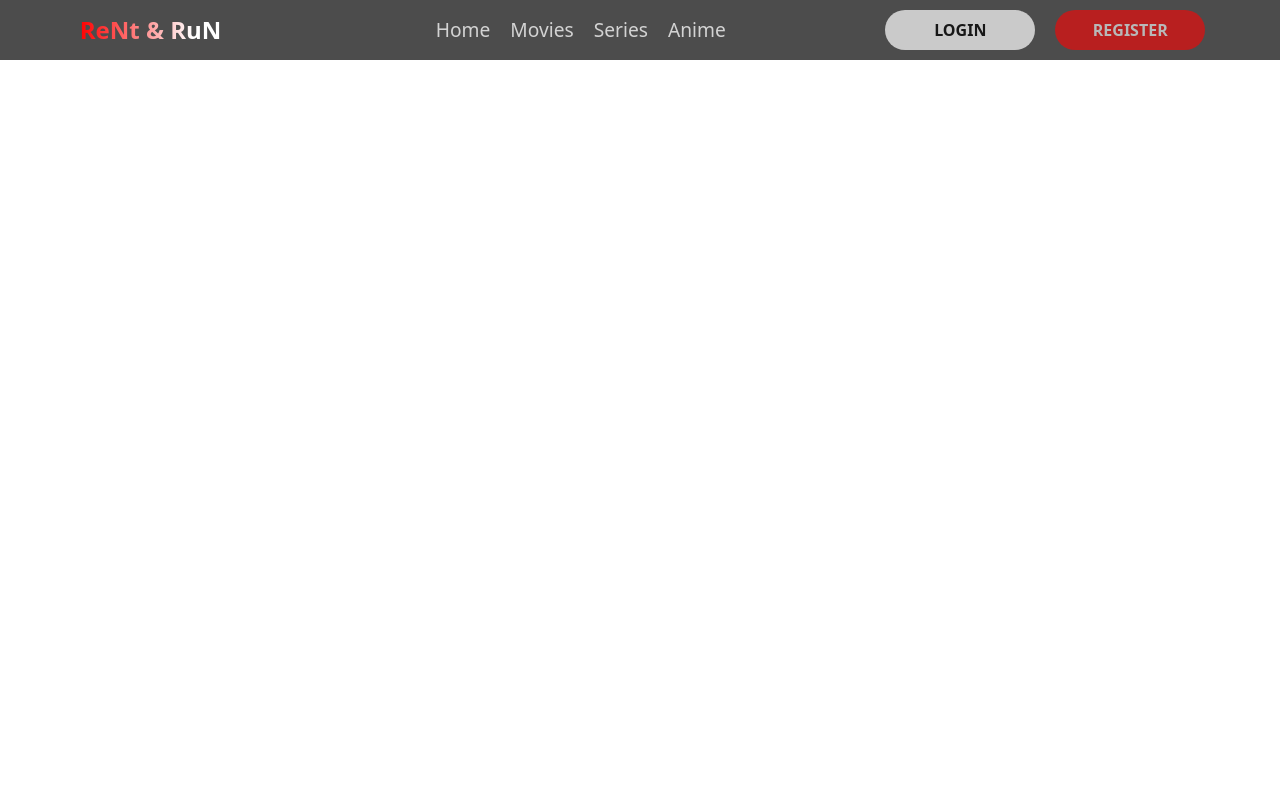
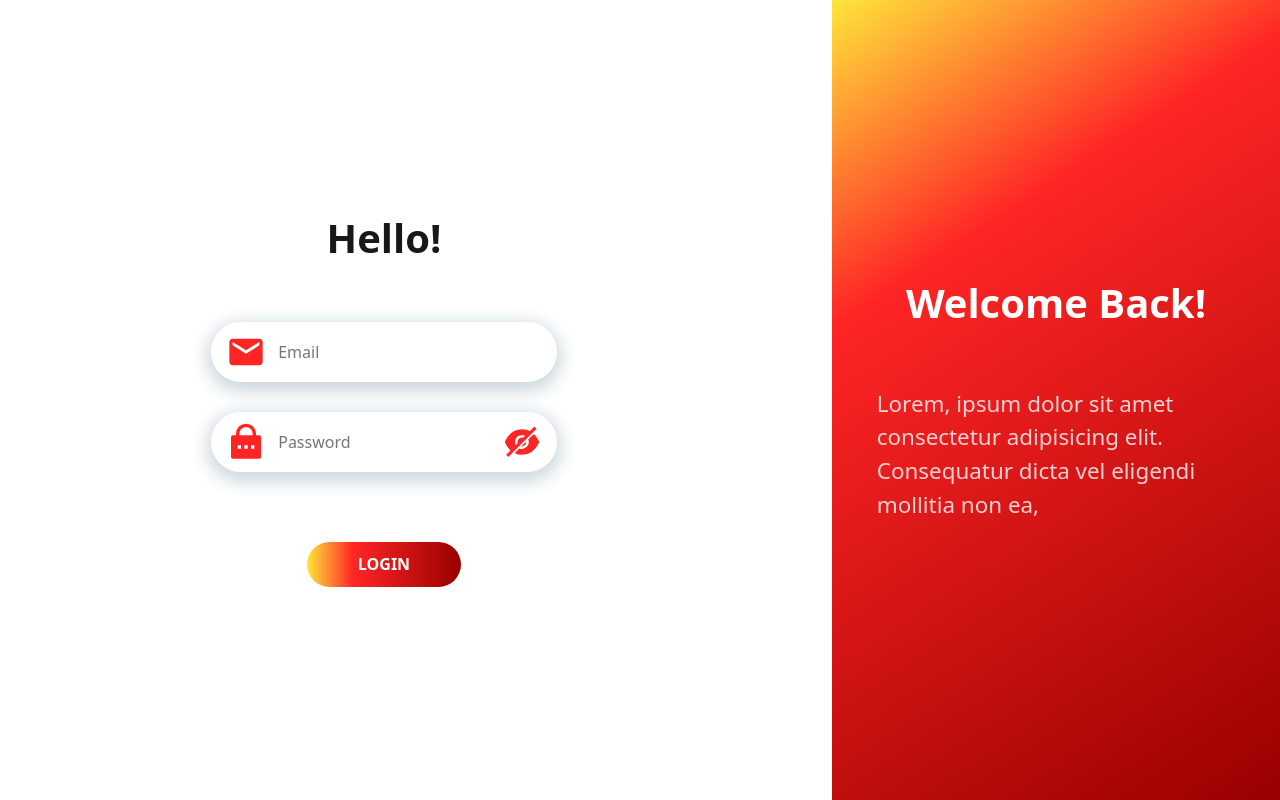
Before and after one commit to VishavKamboj01/Rent_and_Run_Frontend, a React (Create React App) app: page /login in a window 1280 px wide. Built offline with nearby package versions, Linux system fonts and the light colour scheme.

Commit message:
Added Login and Register form.

```diff
--- a/package.json
+++ b/package.json
@@ -7,6 +7,7 @@
     "@testing-library/react": "^13.3.0",
     "@testing-library/user-event": "^13.5.0",
     "bootstrap": "^5.1.3",
+    "joi": "^17.6.0",
     "react": "^18.1.0",
     "react-bootstrap": "^2.4.0",
     "react-dom": "^18.1.0",
--- a/src/App.js
+++ b/src/App.js
@@ -5,13 +5,15 @@ import "./App.css";
 import Home from "./components/Home/Home";
 import "bootstrap/dist/css/bootstrap.min.css";
 import Info from "./components/Info/Info";
+import Form from "./components/Login/Form";
 
 function App() {
   return (
     <Fragment>
       <Router>
-        <Navbar />
         <Routes>
+          <Route path="/login" element={<Form type="login" />} />
+          <Route path="/register" element={<Form type="register" />} />
           <Route path="/anime" element={<Home type="anime" />} />
           <Route path="/series" element={<Home type="series" />} />
           <Route path="/movies" element={<Home type="movies" />} />
--- a/src/components/Home/Home.jsx
+++ b/src/components/Home/Home.jsx
@@ -4,7 +4,7 @@ import { moviesDataWide, animeDataWide, mixData } from "../../service/http";
 import ContentCard from "./Content/ContentCard";
 import { Carousel } from "react-bootstrap";
 import Slider from "./Content/Slider/Slider";
-
+import Navbar from "./Navbar/Navbar";
 export default function Home({ type }) {
   const [data, setData] = useState([]);
   useEffect(() => {
@@ -16,6 +16,8 @@ export default function Home({ type }) {
 
   return (
     <HomeContainer>
+      <Navbar />
+
       <ContentContainer>
         <Carousel variant="dark" touch={true} slide={true} interval={2000}>
           {data.map((item) => (
--- a/src/components/Home/Navbar/Navbar.jsx
+++ b/src/components/Home/Navbar/Navbar.jsx
@@ -1,4 +1,5 @@
 import React, { useState, useEffect, useCallback } from "react";
+import { useNavigate } from "react-router-dom";
 
 import {
   Icon,
@@ -11,8 +12,18 @@ import {
   LoginButton,
   RegisterButton,
 } from "./NavbarStyles";
-import R from "../../../images/icons/r.png";
+
 export default function Navbar() {
+  const navigate = useNavigate();
+
+  const handleLoginClick = () => {
+    navigate("/login");
+  };
+
+  const handleRegisterClick = () => {
+    navigate("/register");
+  };
+
   return (
     <NavbarContainer>
       <IconAndLinksContainer>
@@ -27,8 +38,10 @@ export default function Navbar() {
           <StyledNavLink to="/anime">Anime</StyledNavLink>
         </LinksContainer>
         <div>
-          <LoginButton>LOGIN</LoginButton>
-          <RegisterButton>REGISTER</RegisterButton>
+          <LoginButton onClick={handleLoginClick}>LOGIN</LoginButton>
+          <RegisterButton onClick={handleRegisterClick}>
+            REGISTER
+          </RegisterButton>
         </div>
       </IconAndLinksContainer>
     </NavbarContainer>
--- a/src/components/Info/Info.jsx
+++ b/src/components/Info/Info.jsx
@@ -22,12 +22,13 @@ import {
 } from "./InfoStyles";
 import ReviewComponent from "./ReviewComponent";
 import Photos from "./Photos";
-
+import Navbar from "../Home/Navbar/Navbar";
 export default function Info() {
   const location = useLocation();
   const { title, image, rating } = location.state;
   return (
     <BaseContainer>
+      <Navbar />
       <ContentCard title={title} image={image} rating={rating} />;
       <InfoSection>
         <MovieInfoBaseContainer style={{ marginTop: 100 }}>
--- /dev/null
+++ b/src/components/Login/Form.jsx
@@ -0,0 +1,89 @@
+import React, { useState } from "react";
+import {
+  BaseContainer,
+  Button,
+  Content,
+  FormContainer,
+  SideBanner,
+  Text,
+  TextField,
+  TextFieldContainer,
+  Title,
+} from "./LoginStyles";
+import { MdEmail } from "react-icons/md";
+import { FaUserCircle } from "react-icons/fa";
+import { RiLockPasswordFill } from "react-icons/ri";
+import { AiFillEyeInvisible, AiFillEye } from "react-icons/ai";
+
+import colors from "../../utils/colors";
+export default function Form({ type }) {
+  const [eyeClick, setEyeClick] = useState(false);
+
+  return (
+    <BaseContainer>
+      <FormContainer>
+        <Title style={{ color: "black", opacity: 0.9 }}>
+          {type === "login" ? "Hello!" : "Hello, Friend!"}
+        </Title>
+
+        {type === "register" && (
+          <TextFieldContainer>
+            <FaUserCircle
+              size={40}
+              color={colors.red}
+              style={{ zIndex: 1, marginLeft: 15 }}
+            />
+            <TextField placeholder="Name" />
+          </TextFieldContainer>
+        )}
+
+        <TextFieldContainer>
+          <MdEmail
+            size={40}
+            color={colors.red}
+            style={{ zIndex: 1, marginLeft: 15 }}
+          />
+          <TextField placeholder="Email" type="email" />
+        </TextFieldContainer>
+        <TextFieldContainer>
+          <RiLockPasswordFill
+            size={40}
+            color={colors.red}
+            style={{ zIndex: 1, marginLeft: 15 }}
+          />
+          <TextField
+            placeholder="Password"
+            type={eyeClick ? "text" : "password"}
+          />
+          {eyeClick ? (
+            <AiFillEye
+              onClick={() => setEyeClick(false)}
+              size={40}
+              color={colors.red}
+              style={{ zIndex: 1, marginRight: 15, cursor: "pointer" }}
+            />
+          ) : (
+            <AiFillEyeInvisible
+              onClick={() => setEyeClick(true)}
+              size={40}
+              color={colors.red}
+              style={{ zIndex: 1, marginRight: 15, cursor: "pointer" }}
+            />
+          )}
+        </TextFieldContainer>
+        <Button>{type === "register" ? "CREATE ACCOUNT" : " LOGIN"}</Button>
+      </FormContainer>
+      <SideBanner>
+        <Content>
+          <Title>
+            {type === "register" ? "Glad to see you!" : "Welcome Back!"}
+          </Title>
+          <Text>
+            Lorem, ipsum dolor sit amet consectetur adipisicing elit.
+            Consequatur dicta vel eligendi mollitia non ea,
+          </Text>
+        </Content>
+      </SideBanner>
+    </BaseContainer>
+  );
+}
--- /dev/null
+++ b/src/components/Login/LoginStyles.js
@@ -0,0 +1,108 @@
+import styled from "styled-components";
+
+export const BaseContainer = styled.div`
+  width: 100vw;
+  height: 100vh;
+  overflow-x: hidden;
+  display: flex;
+  align-items: center;
+  justify-content: space-between;
+`;
+
+export const FormContainer = styled.div`
+  width: 60%;
+  height: 100%;
+  display: flex;
+  flex-direction: column;
+  justify-content: center;
+  align-items: center;
+`;
+
+export const TextFieldContainer = styled.div`
+  display: flex;
+  width: 45%;
+  height: 60px;
+  border-radius: 40px;
+  box-shadow: 0 5px 20px #cfd9df;
+  border: 0;
+  transition: 0.4s ease;
+  align-items: center;
+  justify-content: space-between;
+  position: relative;
+  margin-bottom: 30px;
+`;
+
+export const TextField = styled.input`
+  width: 100%;
+  height: 100%;
+  border-radius: 40px;
+  box-shadow: 0 5px 20px #cfd9df;
+  border: 0;
+  outline: none;
+  text-align: left;
+  text-indent: 65px;
+  transition: 0.4s ease;
+  position: absolute;
+  left: 0;
+
+  :focus {
+    box-shadow: 0 10px 30px #cfd9df;
+  }
+`;
+
+export const SideBanner = styled.div`
+  width: 35%;
+  height: 100vh;
+  background-color: #ffe53b;
+  background-image: linear-gradient(
+    147deg,
+    #ffe53b 0%,
+    #ff2525 30%,
+    #990000 100%
+  );
+`;
+
+export const Content = styled.div`
+  width: 100%;
+  height: 100%;
+  display: flex;
+  flex-direction: column;
+  align-items: center;
+  justify-content: center;
+`;
+
+export const Title = styled.h4`
+  font-weight: bold;
+  margin: 0;
+  color: white;
+  font-size: 2.5rem;
+  margin-bottom: 60px;
+`;
+
+export const Text = styled.p`
+  width: 80%;
+  font-size: 1.4rem;
+  margin: 0;
+  color: white;
+  opacity: 0.8;
+`;
+
+export const Button = styled.div`
+  width: 20%;
+  height: 45px;
+  display: flex;
+  align-items: center;
+  justify-content: center;
+  border-radius: 40px;
+  color: white;
+  font-weight: bold;
+  margin-top: 40px;
+  cursor: pointer;
+
+  background-image: linear-gradient(
+    90deg,
+    #ffe53b 0%,
+    #ff2525 30%,
+    #990000 100%
+  );
+`;
--- a/src/utils/colors.js
+++ b/src/utils/colors.js
@@ -3,6 +3,9 @@ const colors = {
   darkGray: "#313649",
   blackRed: "#20141c",
   gray: "#4D4F57",
+  red: "#ff2525",
+  yellow: "#ffe53b",
+  darkRed: "#990000",
 };
 
 export default colors;
```
Also changed, not shown: 1 other file (tests, documents, lock files or other folders).
